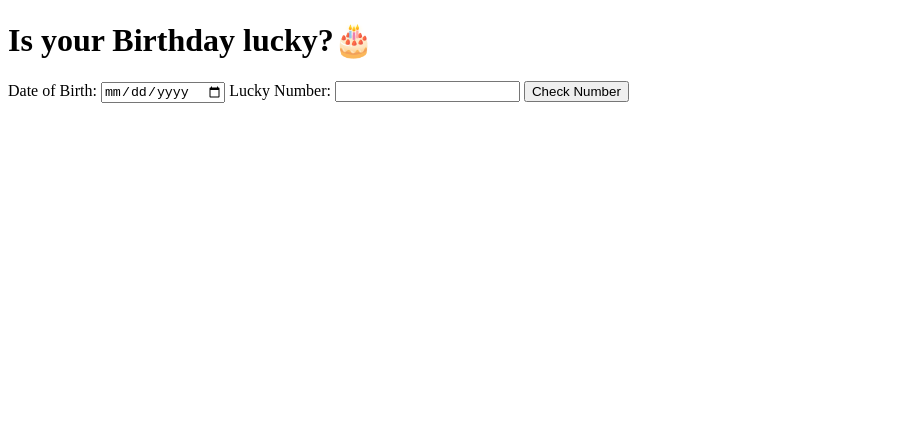
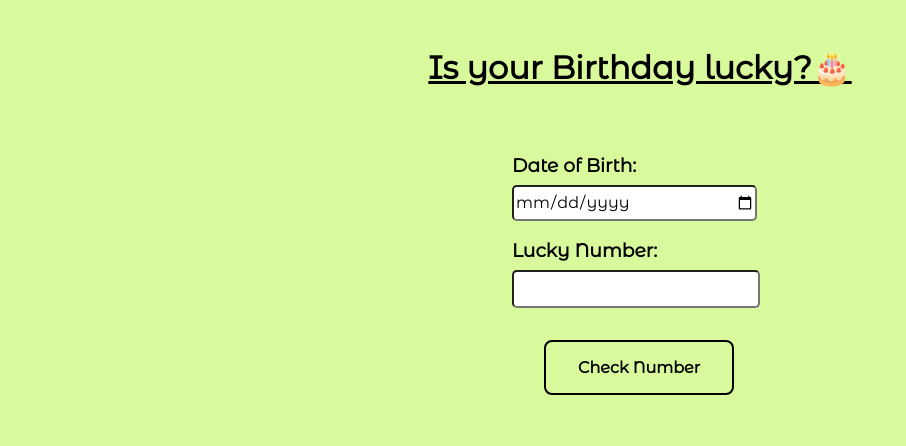
Before and after one commit to BhumikaSingh-27/neogcamp-is-your-birthday-lucky, a plain HTML site: page index.html in a window 1280 px wide. Shown: the whole page, without its empty margins (0-906 px from the left). Drawn offline with Linux system fonts and the light colour scheme; a web font is replaced by a local one.

Commit message:
style: added in app
css was linked to beautify the app

```diff
--- a/app.js
+++ b/app.js
@@ -28,11 +28,6 @@ function checkBirthdateIsLucky(){
         outputBox.innerText = luckyNumber.value + " is not that lucky 🫤"
 
     }
-    // console.log(dob);
-    // const sum = calculateSum(birthdate);
-    // console.log("dob")
-
-
 }
 
 checkNumberIsLucky.addEventListener("click", checkBirthdateIsLucky);
--- a/index.html
+++ b/index.html
@@ -6,20 +6,33 @@
     <meta http-equiv="X-UA-Compatible" content="IE=edge">
     <meta name="viewport" content="width=device-width, initial-scale=1.0">
     <title>Is your Birthday Lucky?</title>
+    <link rel="stylesheet" href="style.css">
 </head>
 
 <body>
     <h1>Is your Birthday lucky?🎂</h1>
-    <div class="class">
-        <label for="date-of-birth">Date of Birth:</label>
+
+    <div class="container">
+
+        <label for="date-of-birth">
+            <h3>Date of Birth:</h3>
+        </label>
+
         <input type="date" id="date-of-birth">
-        <label for="lucky-number">Lucky Number:</label>
+
+        <label for="lucky-number">
+            <h3>Lucky Number:</h3>
+        </label>
+
         <input type="number" id="lucky-number">
+
         <button id="check-dob">Check Number</button>
+
         <div id="output"></div>
     </div>
 
 </body>
+
 <script src="app.js" type="text/javascript"></script>
 
 </html>
--- /dev/null
+++ b/style.css
@@ -0,0 +1,74 @@
+@import url('https://fonts.googleapis.com/css2?family=Courgette&family=Montserrat+Alternates&family=Nunito+Sans:wght@300;700&family=Poor+Story&family=Prompt:ital,wght@0,400;1,300&family=Saira+Extra+Condensed:wght@300&family=Stick+No+Bills:wght@300;600&display=swap');
+
+:root {
+
+    --primary-color: #d9f99d;
+}
+
+body {
+
+    font-family: 'Montserrat Alternates', sans-serif;
+    display: block;
+    margin: 0px;
+    background-color: var(--primary-color);
+}
+
+h1 {
+    text-align: center;
+    margin-bottom: 1rem;
+    text-decoration: underline;
+    margin-top: 2rem;
+    padding: 1rem 0rem;
+}
+
+.container {
+    width: 20%;
+    margin: auto;
+    padding: 1rem 8rem;
+
+}
+
+h3 {
+    margin-bottom: 0.5rem;
+
+}
+
+label,
+input {
+
+    display: block;
+}
+
+input {
+    height: 2rem;
+    width: 15rem;
+    border-radius: 0.3rem;
+    font-size: 1rem;
+    /* font-weight: bold; */
+    font-family: 'Montserrat Alternates', sans-serif;
+}
+
+button {
+    margin: 2rem;
+    padding: 1rem 2rem;
+    border: 2px solid black;
+    border-radius: 0.5rem;
+    background-color: var(--primary-color);
+    font-family: 'Montserrat Alternates', sans-serif;
+    font-size: 1rem;
+    font-weight: bold;
+}
+
+button:hover {
+    background-color: #3f6212;
+    color: white;
+}
+
+#output {
+    font-size: 1.5rem;
+    font-weight: bold;
+}
+
+footer {
+    text-align: center;
+}
```
